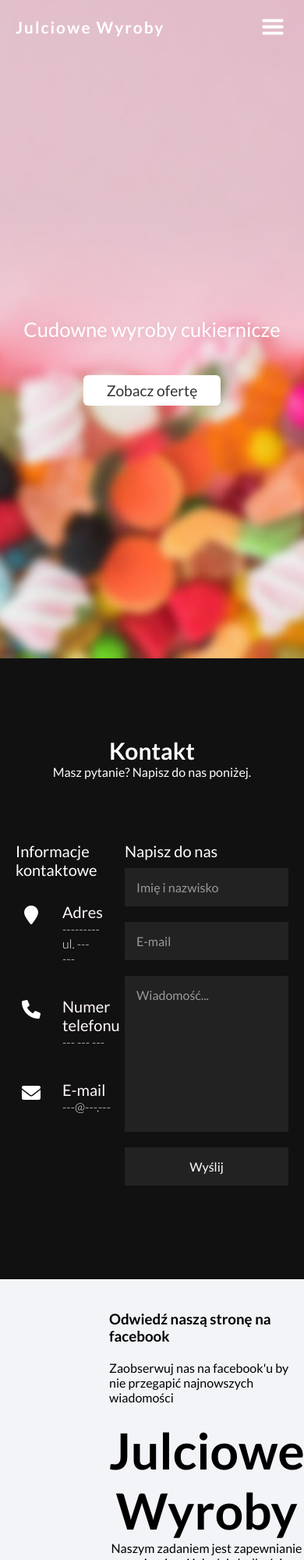
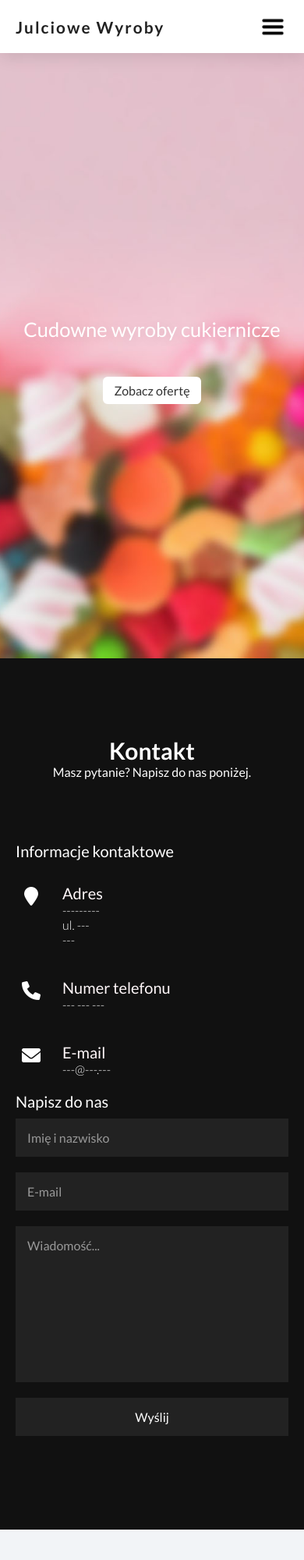
Before and after one commit to northez40/northez40.github.io, a plain HTML site: page index.html in a window 390 px wide. Shown: the top 2000 px of the page at 78% size. Drawn offline with Linux system fonts and the light colour scheme; a web font is replaced by a local one.

Commit message:
Update style.css

```diff
--- a/style.css
+++ b/style.css
@@ -266,7 +266,7 @@ small {
 }
 
 .footer-col-2 h1 {
-    font-size: 4em;
+    font-size: 3em;
     font-weight: 700;
 }
 
@@ -454,8 +454,25 @@ small {
         background-size: 30px;
         cursor: pointer;
     }
-    header.sticky .toggle {
+    header .toggle {
         filter: invert(1);
+    }
+    header {
+        background: #fff;
+        padding: 14px 100px;
+        box-shadow: 0 5px 20px rgba(0, 0, 0, 0.1);
+    }
+    header .logo {
+        color: #222;
+    }
+    header ul li a {
+        color: #333;
+        text-shadow: 0 0 0 #000;
+    }
+    header ul li a:hover,
+    header ul li a.active {
+        background: #333;
+        color: #fff;
     }
     section {
         padding: 100px 50px;
@@ -482,4 +499,24 @@ small {
     section {
         padding: 100px 20px;
     }
+    #btn {
+        padding: 8px 14px;
+        font-size: 1em;
+    }
+    .content {
+        display: block;
+    }
+    .footer {
+        padding: 40px 140px 0px;
+    }
+    .footer-col-2 h1 {
+        font-size: 1.6em;
+        font-weight: 700;
+    }
+    .footer-col-1,
+    .footer-col-2,
+    .footer-col-3 {
+        min-width: 250px;
+        margin-bottom: 80px;
+    }
 }
```
